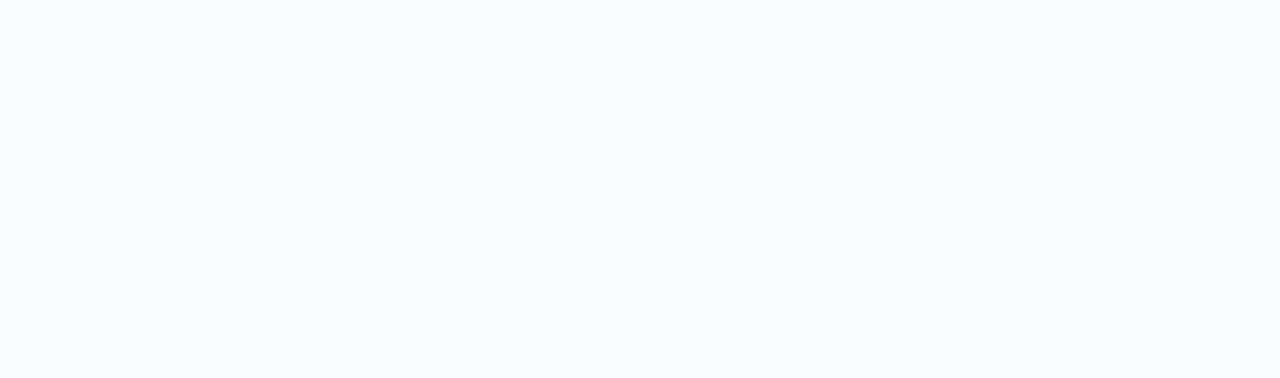
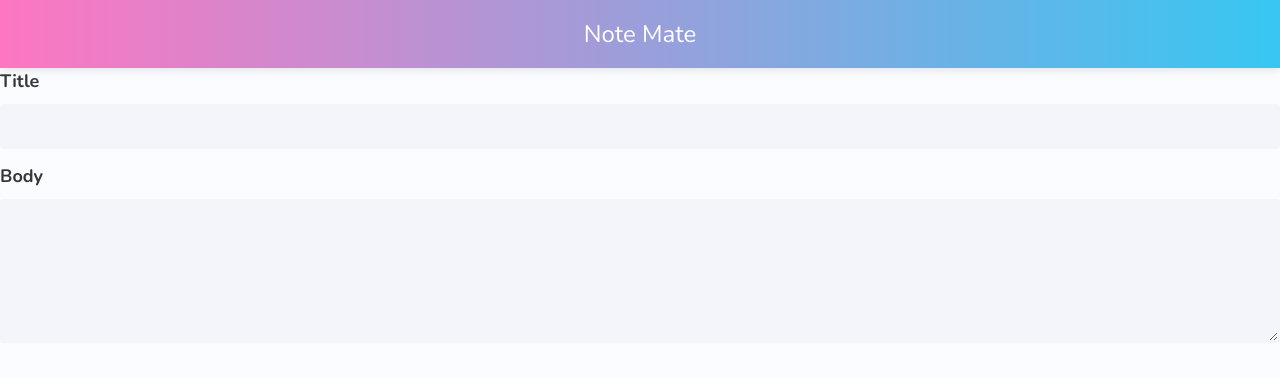
Before and after one commit to Yeison2017/notes-frontend, an Angular app: page /0 in a window 1280 px wide. Before the commit this address led to /. Shown: the top 378 px of the page. Built offline with nearby package versions, Linux system fonts and the light colour scheme.

Commit message:
Se maqueta la interfaz para registrar una nueva nota

```diff
--- a/src/app/app-routing.module.ts
+++ b/src/app/app-routing.module.ts
@@ -1,13 +1,17 @@
 import { NgModule } from '@angular/core';
 import { RouterModule, Routes } from '@angular/router';
 import { MainLayoutComponent } from './pages/main-layout/main-layout.component';
+import { NoteDetailsComponent } from './pages/note-details/note-details.component';
 import { NotesListComponent } from './pages/notes-list/notes-list.component';
 
 const routes: Routes = [
   {
     path: '',
     component: MainLayoutComponent,
-    children: [{ path: '', component: NotesListComponent }],
+    children: [
+      { path: '', component: NotesListComponent },
+      { path: ':id', component: NoteDetailsComponent },
+    ],
   },
 ];
 
--- /dev/null
+++ b/src/app/pages/note-details/note-details.component.html
@@ -0,0 +1,17 @@
+<div class="form-container">
+  <form #noteForm="ngForm">
+    <div class="field">
+      <label class="label">Title</label>
+      <div class="control">
+        <input type="text" class="input" />
+      </div>
+    </div>
+
+    <div class="field">
+      <label class="label"> Body </label>
+      <div class="control">
+        <textarea class="textarea"></textarea>
+      </div>
+    </div>
+  </form>
+</div>
```
Also changed, not shown: src/app/app.module.ts (+7 -7 lines), src/app/pages/note-details/note-details.component.ts (added, +10 -0 lines), src/app/pages/note-details/note-details.component.scss (added).
